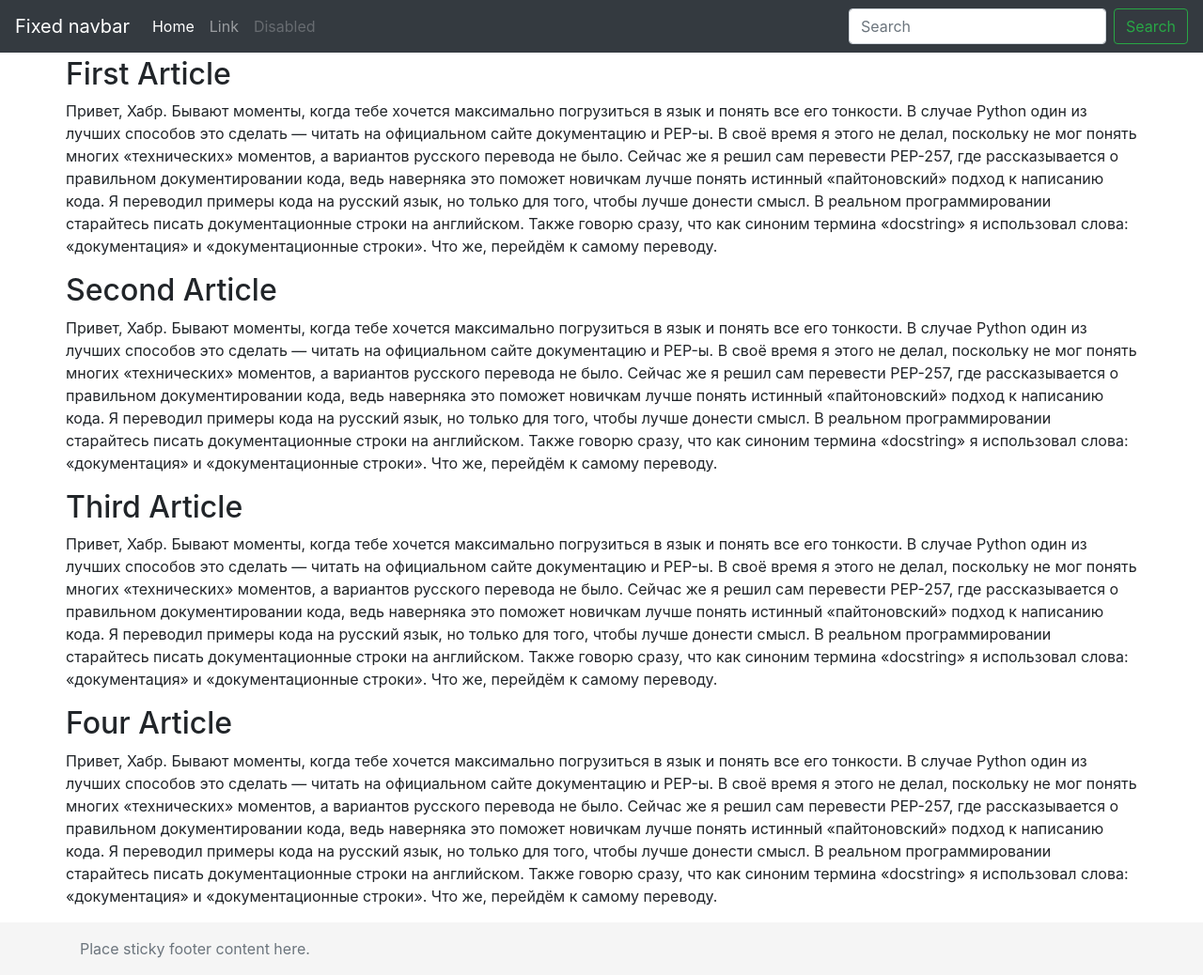
After one commit to AndreyKosinskiy/nix.trainee, a PHP site: page /post-list.php in a window 1280 px wide. The commit adds this page. Shown: the whole page at 94% size. Run offline with PHP 8.4, Linux system fonts and the light colour scheme.

Commit message:
added data.php and include to layout.php

```diff
--- /dev/null
+++ b/data.php
@@ -0,0 +1,19 @@
+<?php
+return [
+    1 => [
+        'title' => 'First Article',
+        'content' => 'Привет, Хабр. Бывают моменты, когда тебе хочется максимально погрузиться в язык и понять все его тонкости. В случае Python один из лучших способов это сделать — читать на официальном сайте документацию и PEP-ы. В своё время я этого не делал, поскольку не мог понять многих «технических» моментов, а вариантов русского перевода не было. Сейчас же я решил сам перевести PEP-257, где рассказывается о правильном документировании кода, ведь наверняка это поможет новичкам лучше понять истинный «пайтоновский» подход к написанию кода. Я переводил примеры кода на русский язык, но только для того, чтобы лучше донести смысл. В реальном программировании старайтесь писать документационные строки на английском. Также говорю сразу, что как синоним термина «docstring» я использовал слова: «документация» и «документационные строки». Что же, перейдём к самому переводу.'
+    ],
+    2 => [
+        'title' => 'Second Article',
+        'content' => 'Привет, Хабр. Бывают моменты, когда тебе хочется максимально погрузиться в язык и понять все его тонкости. В случае Python один из лучших способов это сделать — читать на официальном сайте документацию и PEP-ы. В своё время я этого не делал, поскольку не мог понять многих «технических» моментов, а вариантов русского перевода не было. Сейчас же я решил сам перевести PEP-257, где рассказывается о правильном документировании кода, ведь наверняка это поможет новичкам лучше понять истинный «пайтоновский» подход к написанию кода. Я переводил примеры кода на русский язык, но только для того, чтобы лучше донести смысл. В реальном программировании старайтесь писать документационные строки на английском. Также говорю сразу, что как синоним термина «docstring» я использовал слова: «документация» и «документационные строки». Что же, перейдём к самому переводу.'
+    ],
+    3 => [
+        'title' => 'Third Article',
+        'content' => 'Привет, Хабр. Бывают моменты, когда тебе хочется максимально погрузиться в язык и понять все его тонкости. В случае Python один из лучших способов это сделать — читать на официальном сайте документацию и PEP-ы. В своё время я этого не делал, поскольку не мог понять многих «технических» моментов, а вариантов русского перевода не было. Сейчас же я решил сам перевести PEP-257, где рассказывается о правильном документировании кода, ведь наверняка это поможет новичкам лучше понять истинный «пайтоновский» подход к написанию кода. Я переводил примеры кода на русский язык, но только для того, чтобы лучше донести смысл. В реальном программировании старайтесь писать документационные строки на английском. Также говорю сразу, что как синоним термина «docstring» я использовал слова: «документация» и «документационные строки». Что же, перейдём к самому переводу.'
+    ],
+    4 => [
+        'title' => 'Four Article',
+        'content' => 'Привет, Хабр. Бывают моменты, когда тебе хочется максимально погрузиться в язык и понять все его тонкости. В случае Python один из лучших способов это сделать — читать на официальном сайте документацию и PEP-ы. В своё время я этого не делал, поскольку не мог понять многих «технических» моментов, а вариантов русского перевода не было. Сейчас же я решил сам перевести PEP-257, где рассказывается о правильном документировании кода, ведь наверняка это поможет новичкам лучше понять истинный «пайтоновский» подход к написанию кода. Я переводил примеры кода на русский язык, но только для того, чтобы лучше донести смысл. В реальном программировании старайтесь писать документационные строки на английском. Также говорю сразу, что как синоним термина «docstring» я использовал слова: «документация» и «документационные строки». Что же, перейдём к самому переводу.'
+    ],
+];
--- a/layout.php
+++ b/layout.php
@@ -2,7 +2,7 @@
 echo '<main role="main" class="flex-shrink-0">
     <div class="container">
         <div class="row">';
-$articles = [];
+$articles = require_once 'data.php';
 foreach ($articles as $article) {
         echo '<article>
                 <header>
```
Also changed, not shown: post-list.php (renamed from post-list.phtml).
